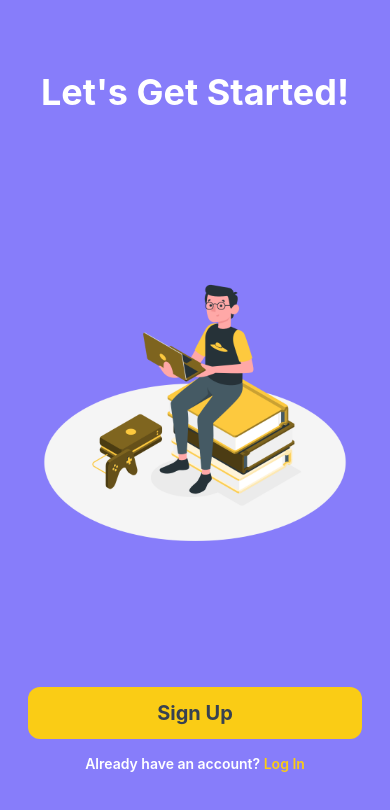
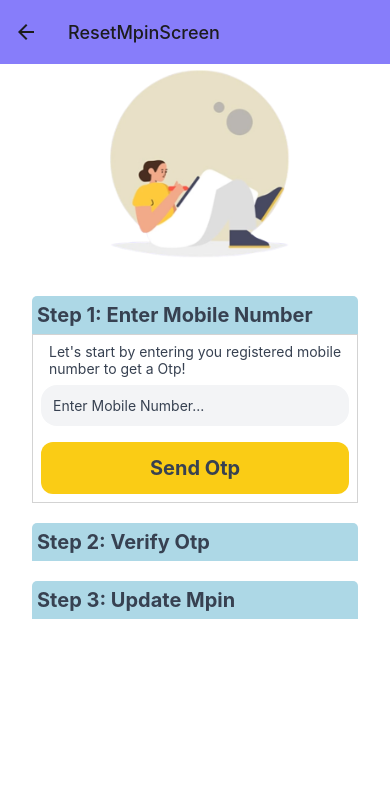
Before and after one commit to vishal9044singh/LearningApplication, a React Native app: screen /ResetMpinScreen in a window 390 px wide. Shown: the top 810 px of the page. Built offline with nearby package versions, Linux system fonts and the light colour scheme.

Commit message:
reset password screen-setup done
reset mpin done

changes

Login success with context

```diff
--- a/App.js
+++ b/App.js
@@ -1,6 +1,7 @@
 import { StatusBar } from 'expo-status-bar';
 import { SafeAreaView, StyleSheet, Text, View } from 'react-native';
 import AppNavigation from './navigation/appNavigation';
+import { UserContextProvider } from './context/userContext';
 
 // import { NavigationContainer } from '@react-navigation/native';
 // import { createBottomTabNavigator } from '@react-navigation/bottom-tabs';
@@ -12,6 +13,8 @@ import AppNavigation from './navigation/appNavigation';
 
 export default function App() {
   return (
-    <AppNavigation />
+    <UserContextProvider>
+      <AppNavigation />
+    </UserContextProvider>
   );
 }
--- a/app.json
+++ b/app.json
@@ -7,7 +7,7 @@
     "icon": "./assets/icon.png",
     "userInterfaceStyle": "light",
     "splash": {
-      "image": "./assets/splash.png",
+      "image": "./assets/welcome.png",
       "resizeMode": "contain",
       "backgroundColor": "#ffffff"
     },
--- /dev/null
+++ b/context/userContext.js
@@ -0,0 +1,12 @@
+import { useState, createContext } from "react";
+
+export const UserContext = createContext();
+
+export const UserContextProvider = ({ children }) => {
+    const [user, setUser] = useState(false)
+    return (
+        <UserContext.Provider value={{ user, setUser }} >
+            {children}
+        </UserContext.Provider>
+    )
+}
--- a/navigation/appNavigation.js
+++ b/navigation/appNavigation.js
@@ -1,23 +1,30 @@
-import { View, Text } from 'react-native'
-import React from 'react'
+import React, { useContext } from 'react';
 import { NavigationContainer } from '@react-navigation/native';
 import { createNativeStackNavigator } from '@react-navigation/native-stack';
 import HomeScreen from '../screens/HomeScreen';
 import WelcomeScreen from '../screens/WelcomeScreen';
 import LoginScreen from '../screens/LoginScreen';
 import SignUpScreen from '../screens/SignUpScreen';
+import ResetMpinScreen from '../screens/ResetMpinScreen';
+import { UserContext } from '../context/userContext';
 
 const Stack = createNativeStackNavigator();
 
-
 export default function AppNavigation() {
+  const { user } = useContext(UserContext);
   return (
     <NavigationContainer>
-      <Stack.Navigator initialRouteName='Welcome'>
-        <Stack.Screen name="Home" options={{headerShown: false}} component={HomeScreen} />
-        <Stack.Screen name="Welcome" options={{headerShown: false}} component={WelcomeScreen} />
-        <Stack.Screen name="Login" options={{headerShown: false}} component={LoginScreen} />
-        <Stack.Screen name="SignUp" options={{headerShown: false}} component={SignUpScreen} />
+      <Stack.Navigator screenOptions={{ headerStyle: { backgroundColor: '#877dfa' }, headerShadowVisible: false }}>
+        {!user ? (
+          <>
+            <Stack.Screen name="Welcome" component={WelcomeScreen} />
+            <Stack.Screen name="Login" component={LoginScreen} />
+            <Stack.Screen name="SignUp" component={SignUpScreen} />
+            <Stack.Screen name="ResetMpinScreen" component={ResetMpinScreen} />
+          </>
+        ) : (
+          <Stack.Screen name="Home" options={{ headerShown: false }} component={HomeScreen} />
+        )}
       </Stack.Navigator>
     </NavigationContainer>
   )
--- a/screens/LoginScreen.js
+++ b/screens/LoginScreen.js
@@ -1,80 +1,68 @@
 import { View, Text, TouchableOpacity, Image, TextInput } from 'react-native'
-import React from 'react'
+import React, { useRef, useContext } from 'react'
 import { SafeAreaView } from 'react-native-safe-area-context'
-import {ArrowLeftIcon} from 'react-native-heroicons/solid'
+import { ArrowLeftIcon } from 'react-native-heroicons/solid';
 import { themeColors } from '../theme'
-import { useNavigation } from '@react-navigation/native'
+import { useNavigation } from '@react-navigation/native';
+import { UserContext } from '../context/userContext'
+
 
 export default function LoginScreen() {
   const navigation = useNavigation();
+  const mobileNuberRef = useRef(null);
+  const mpinRef = useRef(null);
+  const { setUser } = useContext(UserContext)
+
   return (
-    <View className="flex-1 bg-white" style={{backgroundColor: themeColors.bg}}>
-      <SafeAreaView  className="flex ">
+    <View className="flex-1 bg-white" style={{ backgroundColor: themeColors.bg }}>
+
+      <SafeAreaView className="flex ">
         <View className="flex-row justify-start">
-          <TouchableOpacity onPress={()=> navigation.goBack()}
-          className="bg-yellow-400 p-2 rounded-tr-2xl rounded-bl-2xl ml-4">
-            <ArrowLeftIcon size="20" color="black" />
-          </TouchableOpacity>
         </View>
-        <View  className="flex-row justify-center">
+        <View className="flex-row justify-center">
           <Image source={require('../assets/images/login.png')}
-          style={{width: 200, height: 200}} />
+            style={{ width: 200, height: 200 }} />
         </View>
+      </SafeAreaView>
 
-
-      </SafeAreaView>
       <View
-        style={{borderTopLeftRadius: 50, borderTopRightRadius: 50}}
+        style={{ borderTopLeftRadius: 50, borderTopRightRadius: 50 }}
         className="flex-1 bg-white px-8 pt-8">
         <View className="form space-y-2">
           <Text className="text-gray-700 ml-4">Mobile Number</Text>
           <TextInput
             className="p-4 bg-gray-100 text-gray-700 rounded-2xl mb-3"
             placeholder="Enter Mobile Number..."
-              // value="john@gmail.com"
+            keyboardType="numeric"
+            ref={mobileNuberRef}
           />
           <Text className="text-gray-700 ml-4">MPIN</Text>
           <TextInput
             className="p-4 bg-gray-100 text-gray-700 rounded-2xl"
             secureTextEntry
+            keyboardType="numeric"
             placeholder="Enter MPIN..."
-              // value="test12345"
+            ref={mpinRef}
           />
-            <TouchableOpacity className="flex items-end">
+          <TouchableOpacity className="flex items-end" onPress={() => navigation.navigate('ResetMpinScreen')}>
             <Text className="text-gray-700 mb-5">Forgot MPIN?</Text>
           </TouchableOpacity>
-            <TouchableOpacity
-              className="py-3 bg-yellow-400 rounded-xl">
-                <Text
-                    className="text-xl font-bold text-center text-gray-700"
-                >
-                        Login
-                </Text>
+          <TouchableOpacity className="py-3 bg-yellow-400 rounded-xl" onPress={() => setUser(true)}>
+            <Text className="text-xl font-bold text-center text-gray-700" >Login</Text>
           </TouchableOpacity>
 
         </View>
-          {/* <Text className="text-xl text-gray-700 font-bold text-center py-5">Or</Text>
-          <View className="flex-row justify-center space-x-12">
-            <TouchableOpacity className="p-2 bg-gray-100 rounded-2xl">
-              <Image source={require('../assets/icons/google.png')} className="w-10 h-10" />
-            </TouchableOpacity>
-            <TouchableOpacity className="p-2 bg-gray-100 rounded-2xl">
-              <Image source={require('../assets/icons/apple.png')} className="w-10 h-10" />
-            </TouchableOpacity>
-            <TouchableOpacity className="p-2 bg-gray-100 rounded-2xl">
-              <Image source={require('../assets/icons/facebook.png')} className="w-10 h-10" />
-            </TouchableOpacity>
-          </View> */}
         <View className="flex-row justify-center mt-7">
           <Text className="text-gray-500 font-semibold">
             Don't have an account?
           </Text>
-              <TouchableOpacity onPress={()=> navigation.navigate('SignUp')}>
+          <TouchableOpacity onPress={() => navigation.navigate('SignUp')}>
             <Text className="font-semibold text-yellow-500"> Sign Up</Text>
           </TouchableOpacity>
         </View>
 
       </View>
+
     </View>
 
   )
--- /dev/null
+++ b/screens/ResetMpinScreen.js
@@ -0,0 +1,113 @@
+import { View, Text, TouchableOpacity, Image, TextInput, ScrollView } from 'react-native'
+import React, { useRef, useState } from 'react'
+import { SafeAreaView } from 'react-native-safe-area-context'
+import { ArrowLeftIcon } from 'react-native-heroicons/solid'
+import { themeColors } from '../theme'
+import { useNavigation } from '@react-navigation/native'
+
+export default function ResetMpinScreen() {
+  const navigation = useNavigation();
+
+  const mobileNumberRef = useRef(null);
+  const otpRef = useRef(null);
+  const setMpinRef = useRef(null);
+  const confirmMpinRef = useRef(null);
+
+  const [step, setStep] = useState(1); // Track the current step
+
+  const handleSendOtp = () => {
+    // TODO: Implement OTP sending logic and verification
+    // For now, let's simulate OTP verification
+    const isOtpVerified = true;
+
+    if (isOtpVerified) {
+      setStep(step + 1); // Move to the next step
+    } else {
+      // Handle unsuccessful OTP verification
+    }
+  };
+
+  const handleResetMpin = () => {
+    // TODO: Implement MPIN reset logic
+    // For now, let's just navigate to the next screen
+    navigation.navigate('Login');
+  };
+
+  return (
+    <ScrollView className="flex-1 bg-white" style={{ backgroundColor: themeColors.bg }}>
+      <SafeAreaView className="flex">
+        <View className="flex-row justify-start">
+        </View>
+        <View className="flex-row justify-center">
+          <Image source={require('../assets/images/login.png')}
+            style={{ width: 200, height: 200 }} />
+        </View>
+      </SafeAreaView>
+      <View style={{ borderTopLeftRadius: 50, borderTopRightRadius: 50, minHeight: 500}} className="flex-1 bg-white px-8 pt-8">
+        <View className="form">
+          <View style={{ backgroundColor: 'lightblue', padding: 5, borderTopLeftRadius: 5, borderTopRightRadius: 5 }}>
+            <Text className="text-gray-700 text-xl font-bold">Step 1: Enter Mobile Number</Text>
+          </View>
+          {step === 1 && (
+            <View style={{ borderWidth: 0.5, borderColor: 'lightgrey' }}>
+              <Text className="text-gray-700 ml-4 mt-2">Let's start by entering you registered mobile number to get a Otp!</Text>
+              <TextInput
+                className="p-3 bg-gray-100 text-gray-700 rounded-2xl m-2"
+                placeholder="Enter Mobile Number..."
+                keyboardType="numeric"
+                ref={mobileNumberRef}
+              />
+              <TouchableOpacity onPress={handleSendOtp} className="py-3 bg-yellow-400 rounded-xl m-2">
+                <Text className="text-xl font-bold text-center text-gray-700">Send Otp</Text>
+              </TouchableOpacity>
+            </View>
+          )}
+          <View style={{ marginTop: 20, backgroundColor: 'lightblue', padding: 5, borderTopLeftRadius: 5, borderTopRightRadius: 5 }}>
+            <Text className="text-gray-700 text-xl font-bold">Step 2: Verify Otp</Text>
+          </View>
+          {step === 2 && (
+            <View style={{ borderWidth: 0.5, borderColor: 'lightgrey' }} >
+              <Text className="text-gray-700 ml-4 mt-2">Otp has been sent to you registered mobile number!</Text>
+              <TextInput
+                className="p-3 bg-gray-100 text-gray-700 rounded-2xl m-2"
+                secureTextEntry
+                keyboardType="numeric"
+                placeholder="Enter Otp..."
+                ref={otpRef}
+              />
+              <TouchableOpacity onPress={handleSendOtp} className="py-3 bg-yellow-400 rounded-xl m-2">
+                <Text className="text-xl font-bold text-center text-gray-700">Verify OTP</Text>
+              </TouchableOpacity>
+            </View>
+          )}
+          <View style={{ marginTop: 20, backgroundColor: 'lightblue', padding: 5, borderTopRightRadius: 5, borderTopLeftRadius: 5 }}>
+            <Text className="text-gray-700 text-xl font-bold">Step 3: Update Mpin</Text>
+          </View>
+          {step === 3 && (
+            <View style={{ borderWidth: 0.5, borderColor: 'lightgrey' }} >
+              <Text className="text-gray-700 ml-4 mt-2">Enter your new Mpin!</Text>
+              <TextInput
+                className="p-3 bg-gray-100 text-gray-700 rounded-2xl m-2"
+                secureTextEntry
+                keyboardType="numeric"
+                placeholder="Enter MPIN..."
+                ref={setMpinRef}
+              />
+              <Text className="text-gray-700 ml-4 mt-2">Confirm your new Mpin!</Text>
+              <TextInput
+                className="p-3 bg-gray-100 text-gray-700 rounded-2xl mt-2 m-2"
+                secureTextEntry
+                keyboardType="numeric"
+                placeholder="Confirm MPIN..."
+                ref={confirmMpinRef}
+              />
+              <TouchableOpacity onPress={handleResetMpin} className="py-3 bg-yellow-400 rounded-xl m-2 mb-5">
+                <Text className="text-xl font-bold text-center text-gray-700">Update MPIN</Text>
+              </TouchableOpacity>
+            </View>
+          )}
+        </View>
+      </View>
+    </ScrollView>
+  );
+}
```
Also changed, not shown: screens/HomeScreen.js (+10 -3 lines), screens/SignUpScreen.js (+0 -25 lines). Lines whose indentation alone changed are shown as unchanged.
